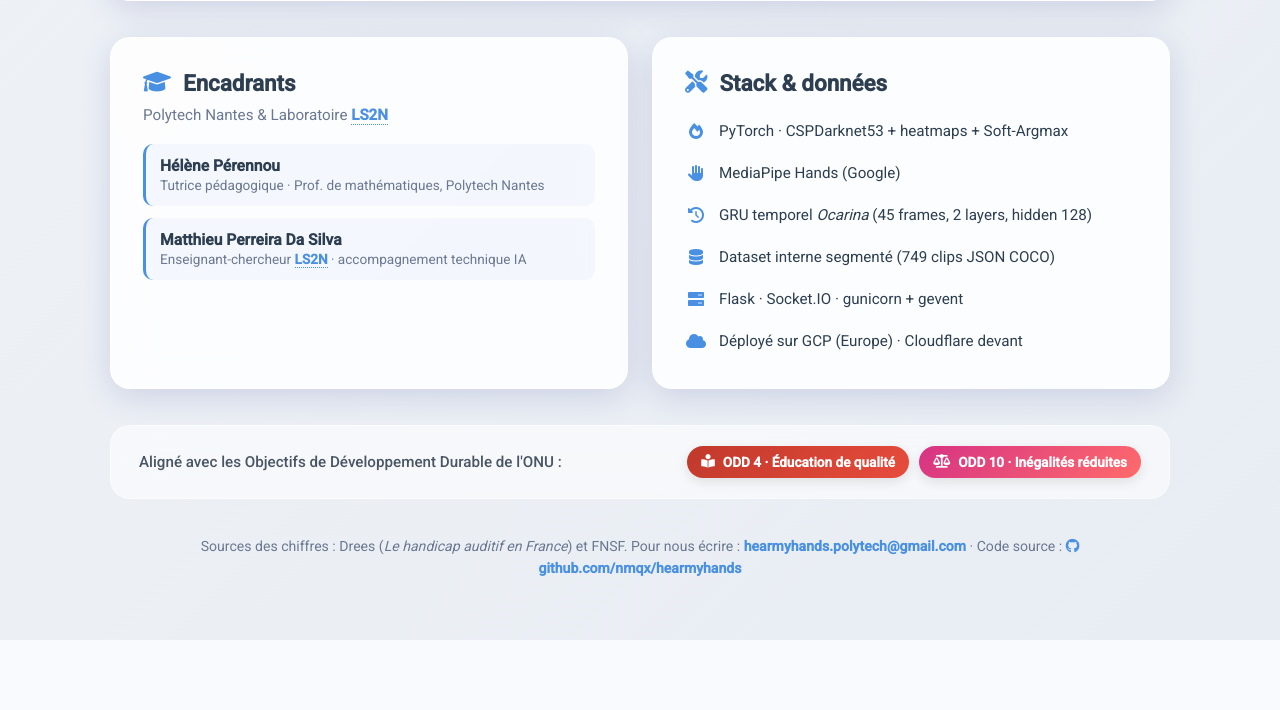
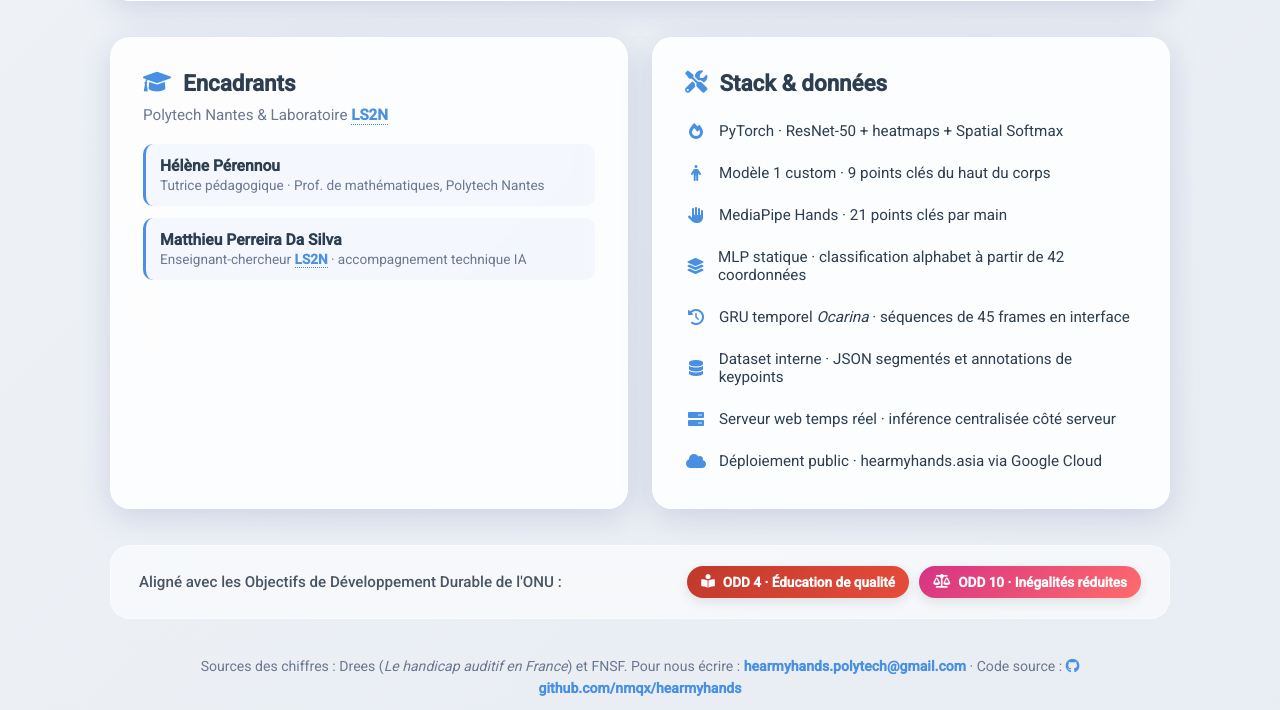
Before and after one commit to nmqx/hearmyhands, a Flask app: page / in a window 1280 px wide. Shown: the part 2657-3367 px from the top of the page. Before the commit the page ends 3297 px from the top, so only its background shows below. Run offline with Flask 3, Linux system fonts and the light colour scheme; some libraries are stand-ins or nearby versions.

Commit message:
Update home.html modif sur la liste des technos

```diff
--- a/hearmyhands/templates/home.html
+++ b/hearmyhands/templates/home.html
@@ -163,12 +163,14 @@
         <div class="glass-card reveal">
             <h3 class="card-title"><i class="fa-solid fa-screwdriver-wrench"></i> Stack & données</h3>
             <ul class="stack-list">
-                <li><i class="fa-solid fa-fire"></i> <span>PyTorch · CSPDarknet53 + heatmaps + Soft-Argmax</span></li>
-                <li><i class="fa-solid fa-hand"></i> <span>MediaPipe Hands (Google)</span></li>
-                <li><i class="fa-solid fa-clock-rotate-left"></i> <span>GRU temporel <em>Ocarina</em> (45 frames, 2 layers, hidden 128)</span></li>
-                <li><i class="fa-solid fa-database"></i> <span>Dataset interne segmenté (749 clips JSON COCO)</span></li>
-                <li><i class="fa-solid fa-server"></i> <span>Flask · Socket.IO · gunicorn + gevent</span></li>
-                <li><i class="fa-solid fa-cloud"></i> <span>Déployé sur GCP (Europe) · Cloudflare devant</span></li>
+                <li><i class="fa-solid fa-fire"></i> <span>PyTorch · ResNet-50 + heatmaps + Spatial Softmax</span></li>
+                <li><i class="fa-solid fa-person"></i> <span>Modèle 1 custom · 9 points clés du haut du corps</span></li>
+                <li><i class="fa-solid fa-hand"></i> <span>MediaPipe Hands · 21 points clés par main</span></li>
+                <li><i class="fa-solid fa-layer-group"></i> <span>MLP statique · classification alphabet à partir de 42 coordonnées</span></li>
+                <li><i class="fa-solid fa-clock-rotate-left"></i> <span>GRU temporel <em>Ocarina</em> · séquences de 45 frames en interface</span></li>
+                <li><i class="fa-solid fa-database"></i> <span>Dataset interne · JSON segmentés et annotations de keypoints</span></li>
+                <li><i class="fa-solid fa-server"></i> <span>Serveur web temps réel · inférence centralisée côté serveur</span></li>
+                <li><i class="fa-solid fa-cloud"></i> <span>Déploiement public · hearmyhands.asia via Google Cloud</span></li>
             </ul>
         </div>
     </div>
```
